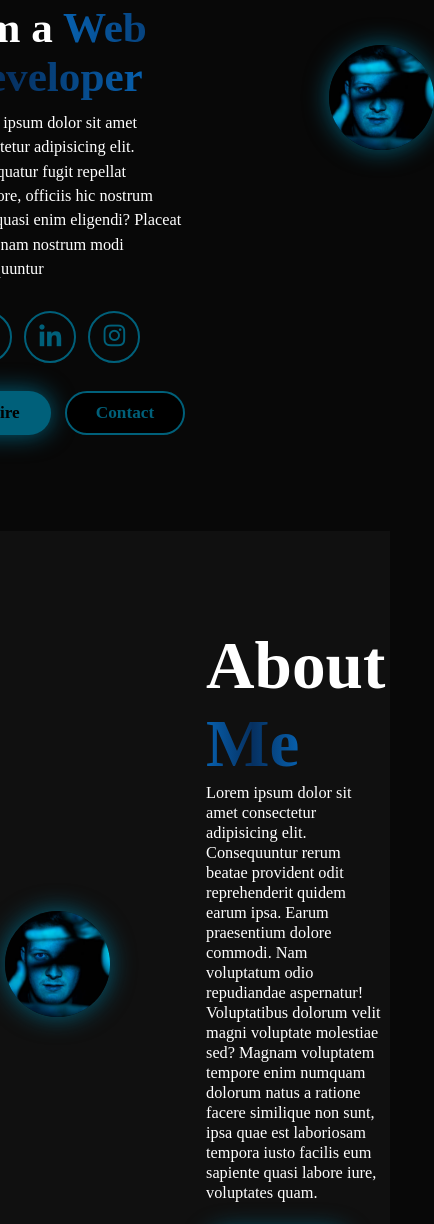
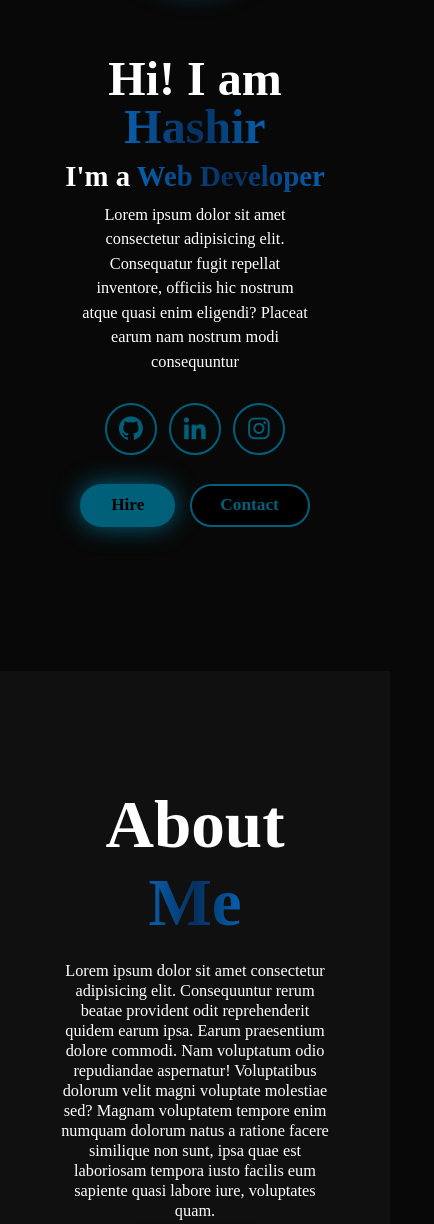
Before and after one commit to m-hashir27/My-Portfolio, a plain HTML site: page index.html in a window 390 px wide. Shown: the part 333-1557 px from the top of the page, 434 px wide, since content can reach past the window. Drawn offline with nearby package versions, Linux system fonts and the light colour scheme; a script that the page names is missing.

Commit message:
Third commit

```diff
--- /dev/null
+++ b/script.js
@@ -0,0 +1,8 @@
+let menuIcon = document.querySelector("#menu-icon");
+let navBar = document.querySelector(".navbar");
+
+
+menuIcon.onclick = () => {
+    menuIcon.classList.toggle("bx-x");
+    navBar.classList.toggle("active");
+}
--- a/style.css
+++ b/style.css
@@ -230,7 +230,7 @@ section{
 }
 
 ::-webkit-scrollbar{
-    width: 10px;
+    width: 20px;
 }
 
 ::-webkit-scrollbar-thumb{
@@ -320,8 +320,6 @@ section{
 }
 
 .project-card{
-    /* max-width: 500px;
-    max-height: 600px; */
     display: flex;
     flex-direction: column;
     align-items: center;
@@ -427,6 +425,7 @@ section{
 @media (max-width:1200px){
     #menu-icon{
         display: block;
+        cursor: pointer;
     }
 
     .navbar{
@@ -448,4 +447,60 @@ section{
         margin: 3rem 0;
         color: var(--text-color);
     }
+
+    .navbar.active{
+        display: block;
+    }
+
+    .gradient-btn{
+        display: none;
+    }
+
+    .home{
+        flex-direction: column-reverse;
+        margin: 5rem 0;
+        gap: 5rem;
+    }
+
+    .home-content{
+        align-items: center;
+        text-align: center;
+    }
+
+    .home-img img{
+        width: 46vw;
+    }
+
+    .home-content p{
+        max-width: 60vw;
+    }
+
+    .about{
+        flex-direction: column-reverse;
+        text-align: center;
+    }
+
+    .about h2{
+        text-align: center;
+        margin: 2rem 0;
+    }
+
+    .about img{
+        width: 40vw;
+    }
+
+    .contact form{
+        flex-direction: column;
+    }
 }
+
+@media (max-width:700px){
+    .home-content h1{
+        /* font-size: 7.5rem; */
+        font-size: 5rem;
+    }
+    .home-content h3{
+        /* font-size: 4.5rem; */
+        font-size: 3rem;
+    }
+}
```
